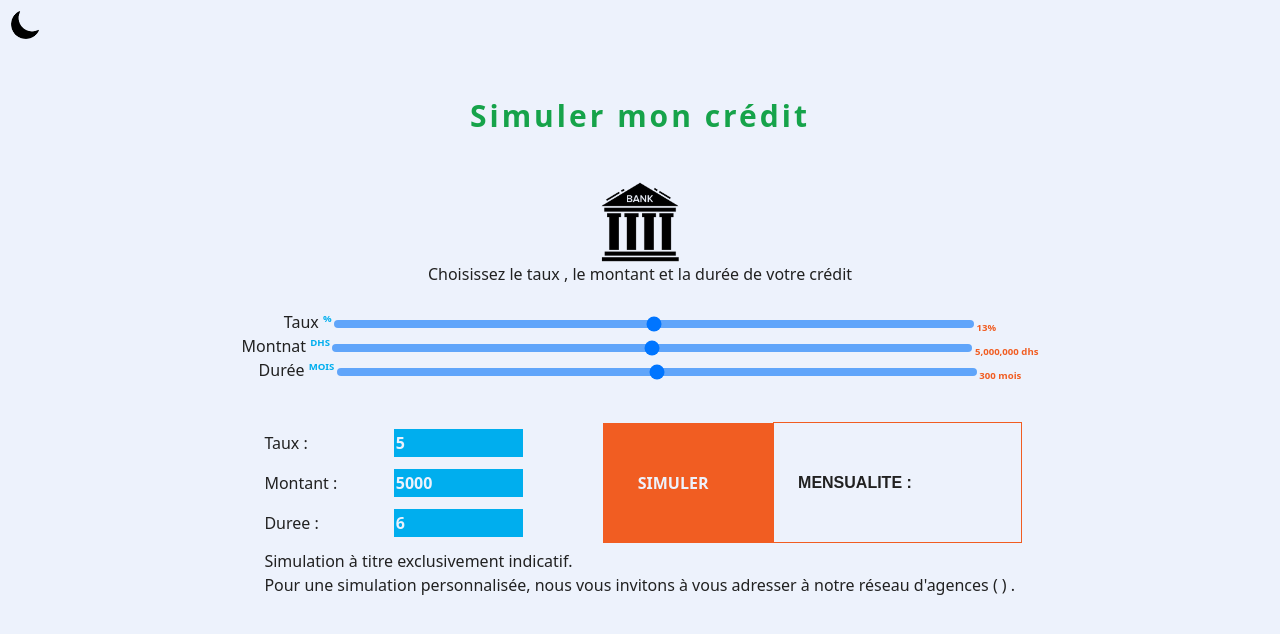
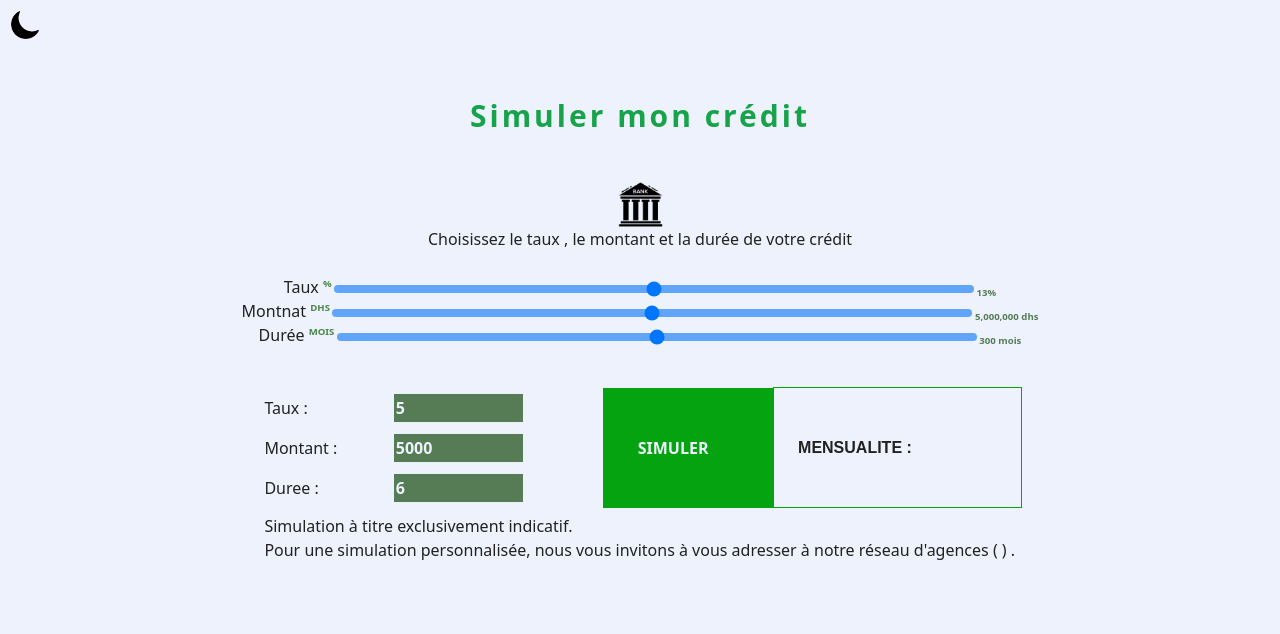
Before and after one commit to Najibalmou/Simulation-de-credit, a plain HTML site: page index.html in a window 1280 px wide. Drawn offline with nearby package versions, Linux system fonts and the light colour scheme.

Commit message:
Update main.css

```diff
--- a/main.css
+++ b/main.css
@@ -4,12 +4,12 @@ body{
 sup{
     font-weight: bold;
     font-size: 10px;
-    color: #00aeee;
+    color: #498749;
 }
 sub{
     font-weight: bold;
     font-size: 11px;
-    color: #f15d22;
+    color: #557C55;
 }
 .container{
     text-align: center;
@@ -29,7 +29,7 @@ td{
     padding: 6px;
 }
 .blueciel{
-    background-color: #00aeee;
+    background-color: #557C55;
     padding: 2px;
 }
 .td1{
@@ -37,17 +37,17 @@ td{
     font-weight: 600;
 }
 .simuler{
-    background-color: #f15d22;
+    background-color: rgb(5, 163, 16);
     color: var(--primary-color);
     font-weight: 600;
 }
 .MENSUALITE{
     font-family: Arial, Helvetica, sans-serif;
-    border: 1px solid #f15d22;
+    border: 1px solid rgb(5, 163, 16);
     color: var(--secondry-color);
 }
 #mensualite{
-    color: #f15d22;
+    color: rgb(57, 148, 64);
     text-align: center;
     font-weight: 600;
 }
@@ -59,7 +59,9 @@ td{
 .tdcolor{
     color: var(--secondry-color);
 }
-
+.banka{
+    width: 45px;
+}
 .simuler{
     color: var(--primary-color);
 }
```
